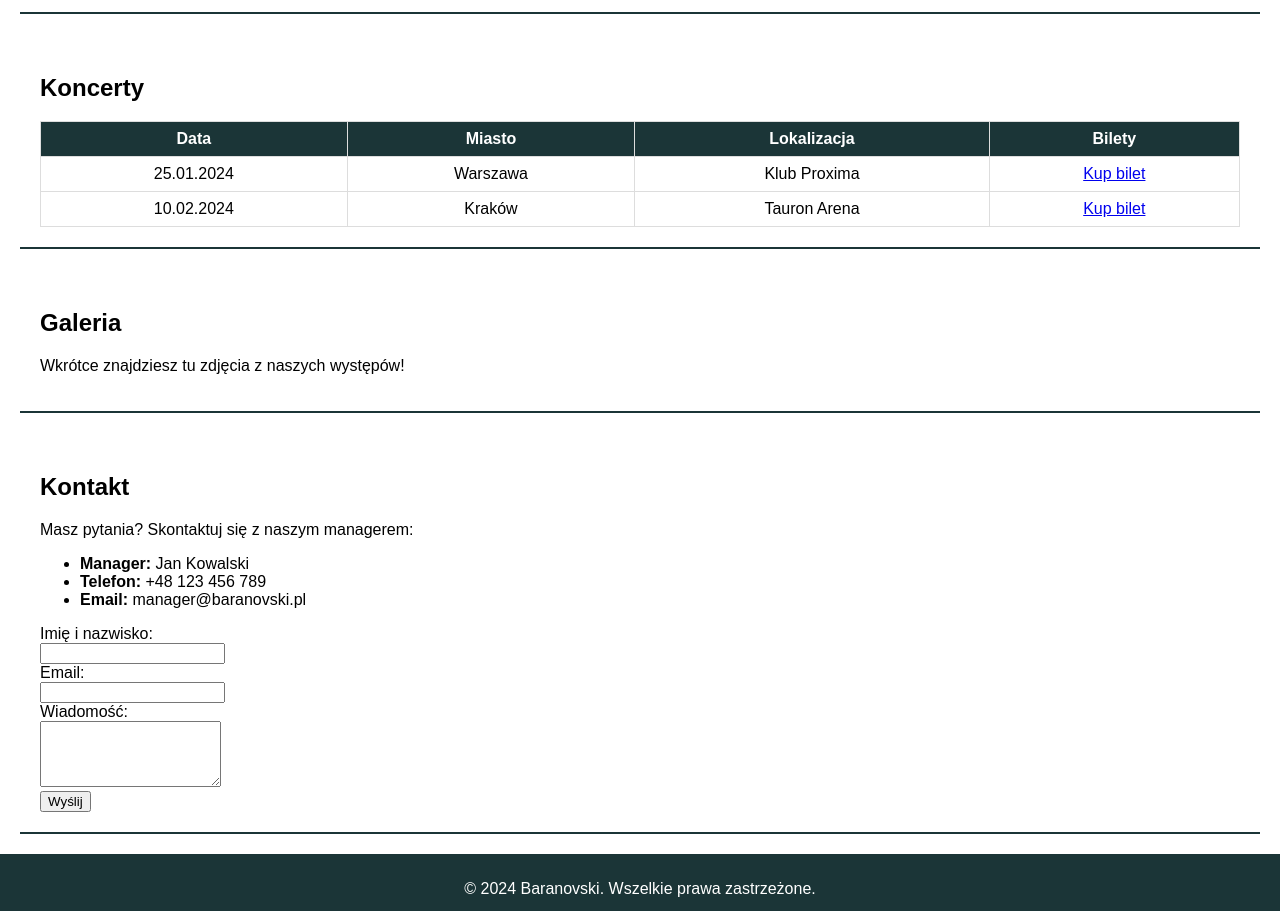
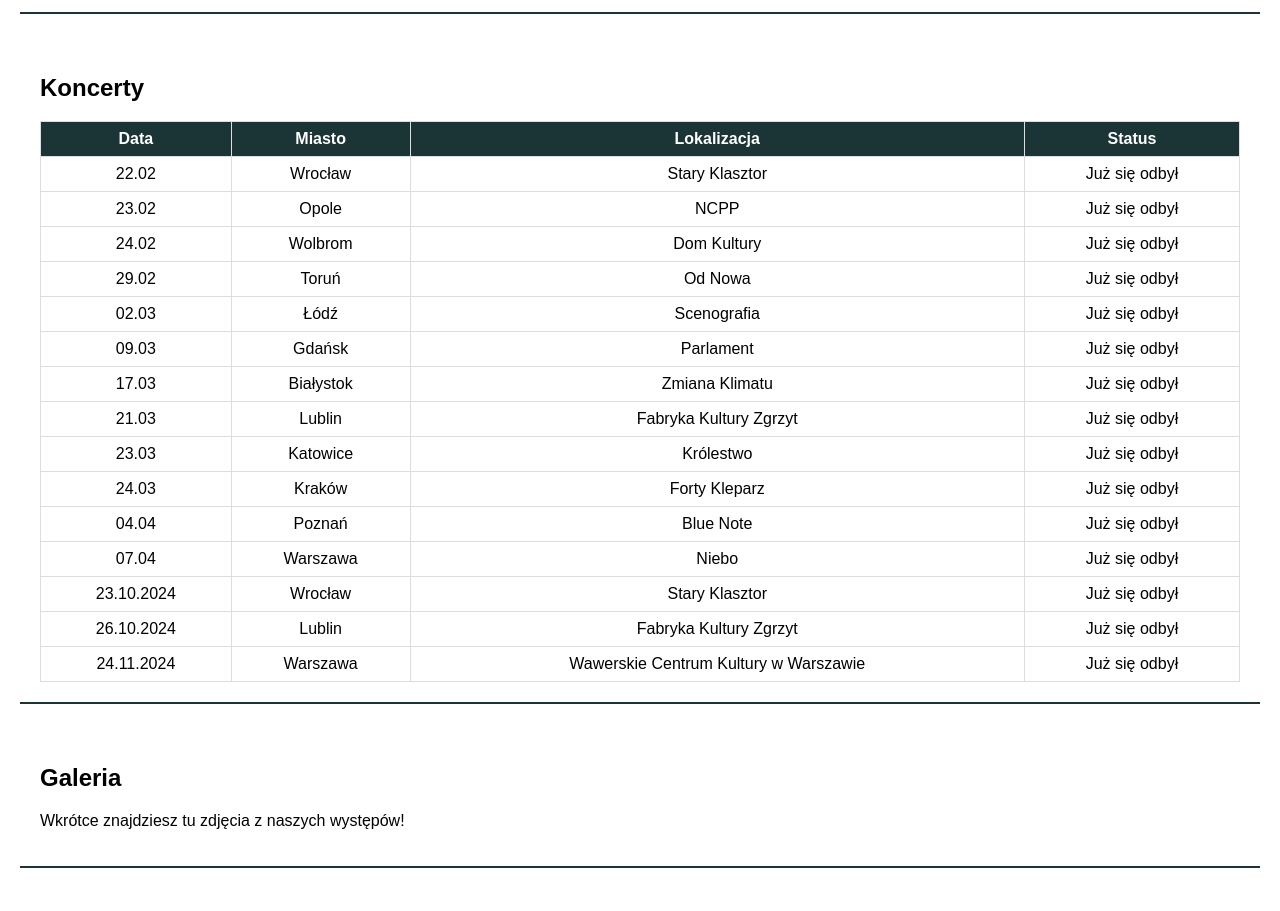
Before and after one commit to slonka/baranovski.fans, a plain HTML site: page index.html in a window 1280 px wide. Shown: the part 920-1831 px from the top of the page. Drawn offline with Linux system fonts and the light colour scheme.

Commit message:
add concerts

```diff
--- a/index.html
+++ b/index.html
@@ -157,8 +157,8 @@
         <p>Słuchaj najnowszych utworów i odkrywaj nasze albumy na ulubionych platformach streamingowych.</p>
         <ul>
             <li><a href="https://open.spotify.com/artist/0VpXPTuw4wRvor9ZZq1hbB">Spotify</a></li>
-            <li><a href="#">Apple Music</a></li>
-            <li><a href="#">YouTube</a></li>
+            <li><a href="https://music.apple.com/pl/artist/baranovski/1117466024">Apple Music</a></li>
+            <li><a href="https://www.youtube.com/channel/UCqSSQr-UEA_0yCc_3F-mBiQ">YouTube</a></li>
         </ul>
     </section>
 
@@ -170,21 +170,99 @@
                     <th>Data</th>
                     <th>Miasto</th>
                     <th>Lokalizacja</th>
-                    <th>Bilety</th>
+                    <th>Status</th>
                 </tr>
             </thead>
             <tbody>
                 <tr>
-                    <td>25.01.2024</td>
-                    <td>Warszawa</td>
-                    <td>Klub Proxima</td>
-                    <td><a href="#">Kup bilet</a></td>
+                    <td>22.02</td>
+                    <td>Wrocław</td>
+                    <td>Stary Klasztor</td>
+                    <td>Już się odbył</td>
                 </tr>
                 <tr>
-                    <td>10.02.2024</td>
+                    <td>23.02</td>
+                    <td>Opole</td>
+                    <td>NCPP</td>
+                    <td>Już się odbył</td>
+                </tr>
+                <tr>
+                    <td>24.02</td>
+                    <td>Wolbrom</td>
+                    <td>Dom Kultury</td>
+                    <td>Już się odbył</td>
+                </tr>
+                <tr>
+                    <td>29.02</td>
+                    <td>Toruń</td>
+                    <td>Od Nowa</td>
+                    <td>Już się odbył</td>
+                </tr>
+                <tr>
+                    <td>02.03</td>
+                    <td>Łódź</td>
+                    <td>Scenografia</td>
+                    <td>Już się odbył</td>
+                </tr>
+                <tr>
+                    <td>09.03</td>
+                    <td>Gdańsk</td>
+                    <td>Parlament</td>
+                    <td>Już się odbył</td>
+                </tr>
+                <tr>
+                    <td>17.03</td>
+                    <td>Białystok</td>
+                    <td>Zmiana Klimatu</td>
+                    <td>Już się odbył</td>
+                </tr>
+                <tr>
+                    <td>21.03</td>
+                    <td>Lublin</td>
+                    <td>Fabryka Kultury Zgrzyt</td>
+                    <td>Już się odbył</td>
+                </tr>
+                <tr>
+                    <td>23.03</td>
+                    <td>Katowice</td>
+                    <td>Królestwo</td>
+                    <td>Już się odbył</td>
+                </tr>
+                <tr>
+                    <td>24.03</td>
                     <td>Kraków</td>
-                    <td>Tauron Arena</td>
-                    <td><a href="#">Kup bilet</a></td>
+                    <td>Forty Kleparz</td>
+                    <td>Już się odbył</td>
+                </tr>
+                <tr>
+                    <td>04.04</td>
+                    <td>Poznań</td>
+                    <td>Blue Note</td>
+                    <td>Już się odbył</td>
+                </tr>
+                <tr>
+                    <td>07.04</td>
+                    <td>Warszawa</td>
+                    <td>Niebo</td>
+                    <td>Już się odbył</td>
+                </tr>
+                <tr>
+                    <td>23.10.2024</td>
+                    <td>Wrocław</td>
+                    <td>Stary Klasztor</td>
+                    <td>Już się odbył</td>
+                </tr>
+                <tr>
+                    <td>26.10.2024</td>
+                    <td>Lublin</td>
+                    <td>Fabryka Kultury Zgrzyt</td>
+                    <td>Już się odbył</td>
+                </tr>
+                <tr>
+                    <td>24.11.2024</td>
+                    <td>Warszawa</td>
+                    <td>Wawerskie Centrum Kultury w Warszawie</td>
+                    <td>Już się odbył</td>
                 </tr>
             </tbody>
         </table>
```
